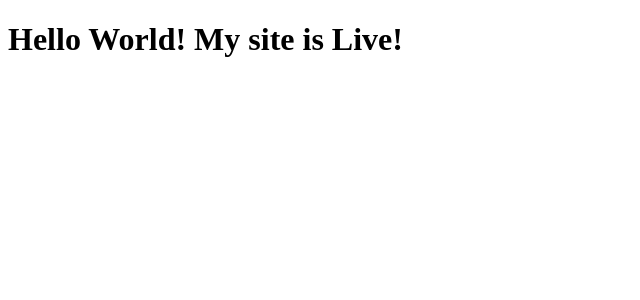
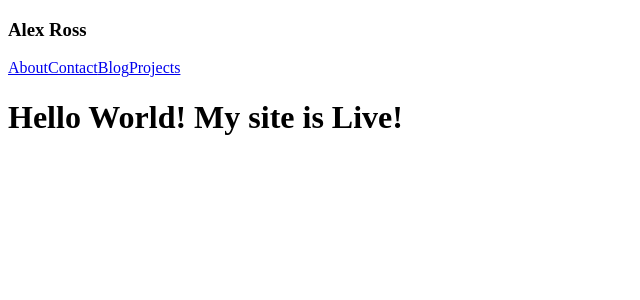
Before and after one commit to awhr95/alex-ross-portfolio, a React (Create React App) app: page / in a window 1280 px wide. Shown: the top 300 px of the page, without its empty margins (0-640 px from the left). Built offline with nearby package versions, Linux system fonts and the light colour scheme.

Commit message:
Add Header

```diff
--- a/src/components/Header/Header.jsx
+++ b/src/components/Header/Header.jsx
@@ -0,0 +1,18 @@
+import "./Header.scss";
+import { Link } from "react-router-dom";
+
+function Header() {
+  return (
+    <section>
+      <h3>Alex Ross</h3>
+      <nav>
+        <Link to="">About</Link>
+        <Link to="">Contact</Link>
+        <Link to="">Blog</Link>
+        <Link to="">Projects</Link>
+      </nav>
+    </section>
+  );
+}
+
+export default Header;
--- a/src/pages/Homepage/Homepage.jsx
+++ b/src/pages/Homepage/Homepage.jsx
@@ -1,8 +1,10 @@
+import Header from "../../components/Header/Header";
 import "./Homepage.scss";
 
 function Homepage() {
   return (
     <>
+      <Header />
       <h1>Hello World! My site is Live!</h1>
     </>
   );
```
